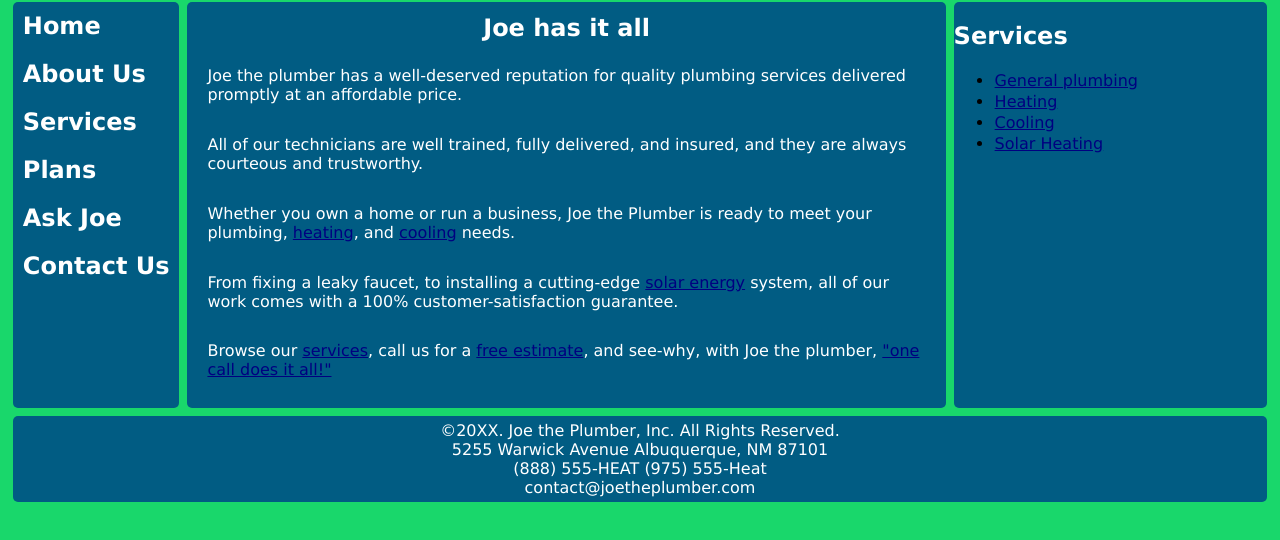
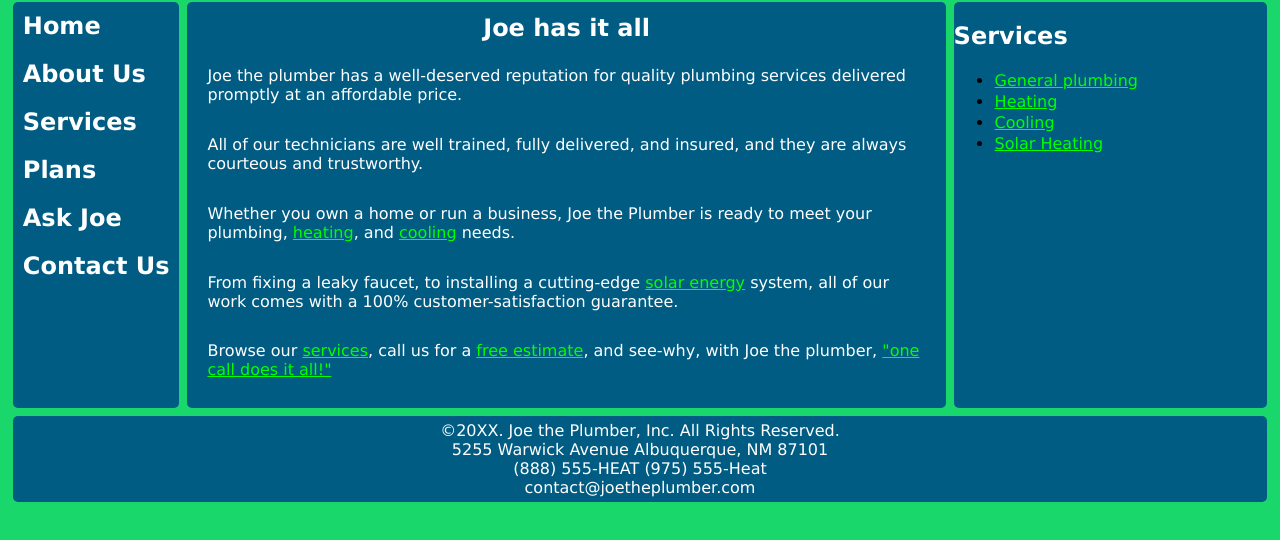
Before and after one commit to spliiffy/Joe-The-Plumber, a plain HTML site: page index.html in a window 1280 px wide. Shown: the part 160-700 px from the top of the page. Drawn offline with nearby package versions, Linux system fonts and the light colour scheme; a script that the page names is missing.

Commit message:
Update style.css

```diff
--- a/style.css
+++ b/style.css
@@ -87,7 +87,7 @@ main p {
 }
 
 main a {
- color:navy;
+ color:lime;
 }
 
 aside{
@@ -98,7 +98,7 @@ aside li{
   padding:1px
 }
 aside a{
-  color:navy;
+  color:lime;
 }
 aside p {
   color:#FFFFFF
@@ -224,7 +224,7 @@ input{
 }
 
 article a{
-  color:orange;
+  color:lime;
 }
 /*---------------------------Mobile Layout----------------------------*/
 .container1 { /*for index.html*/
```
